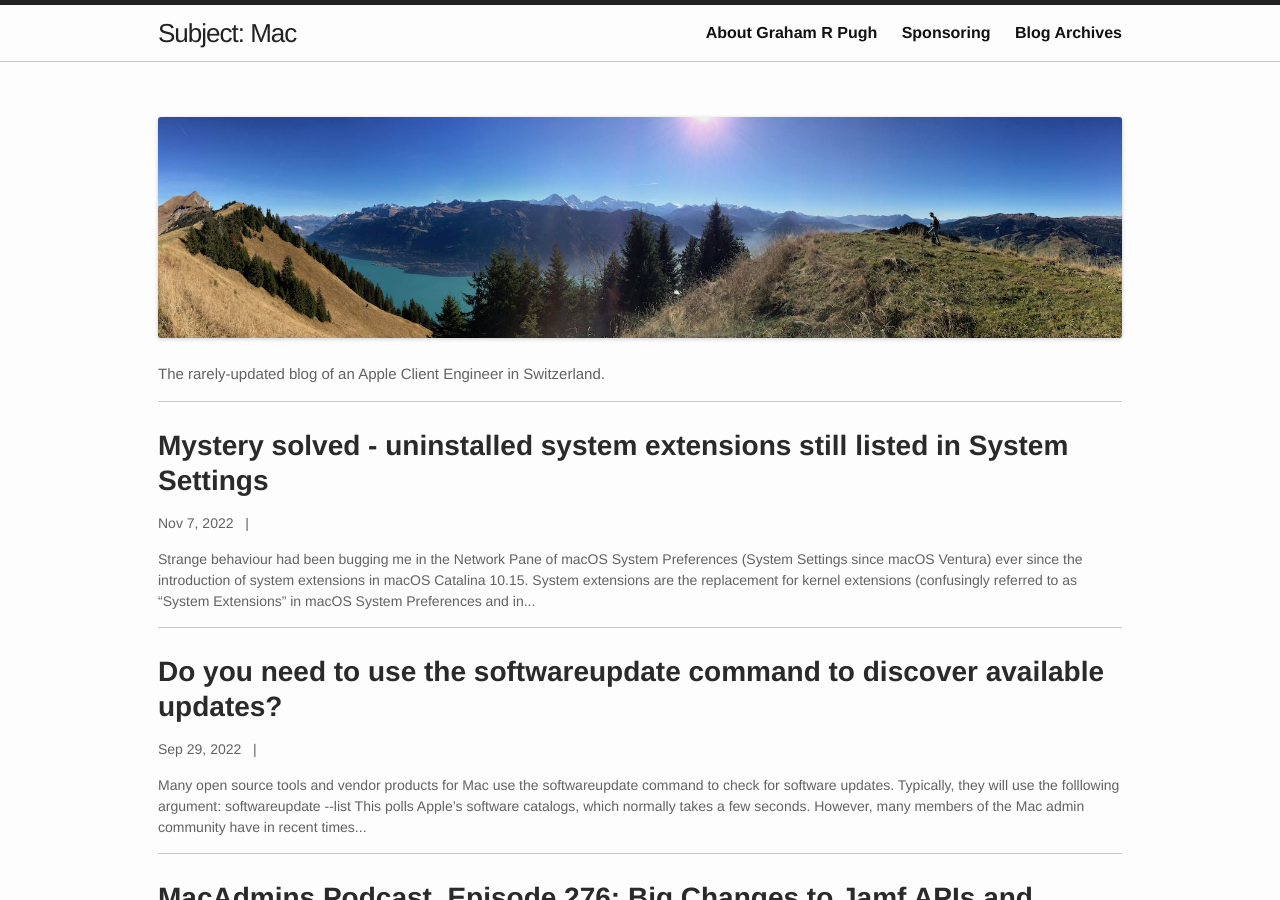
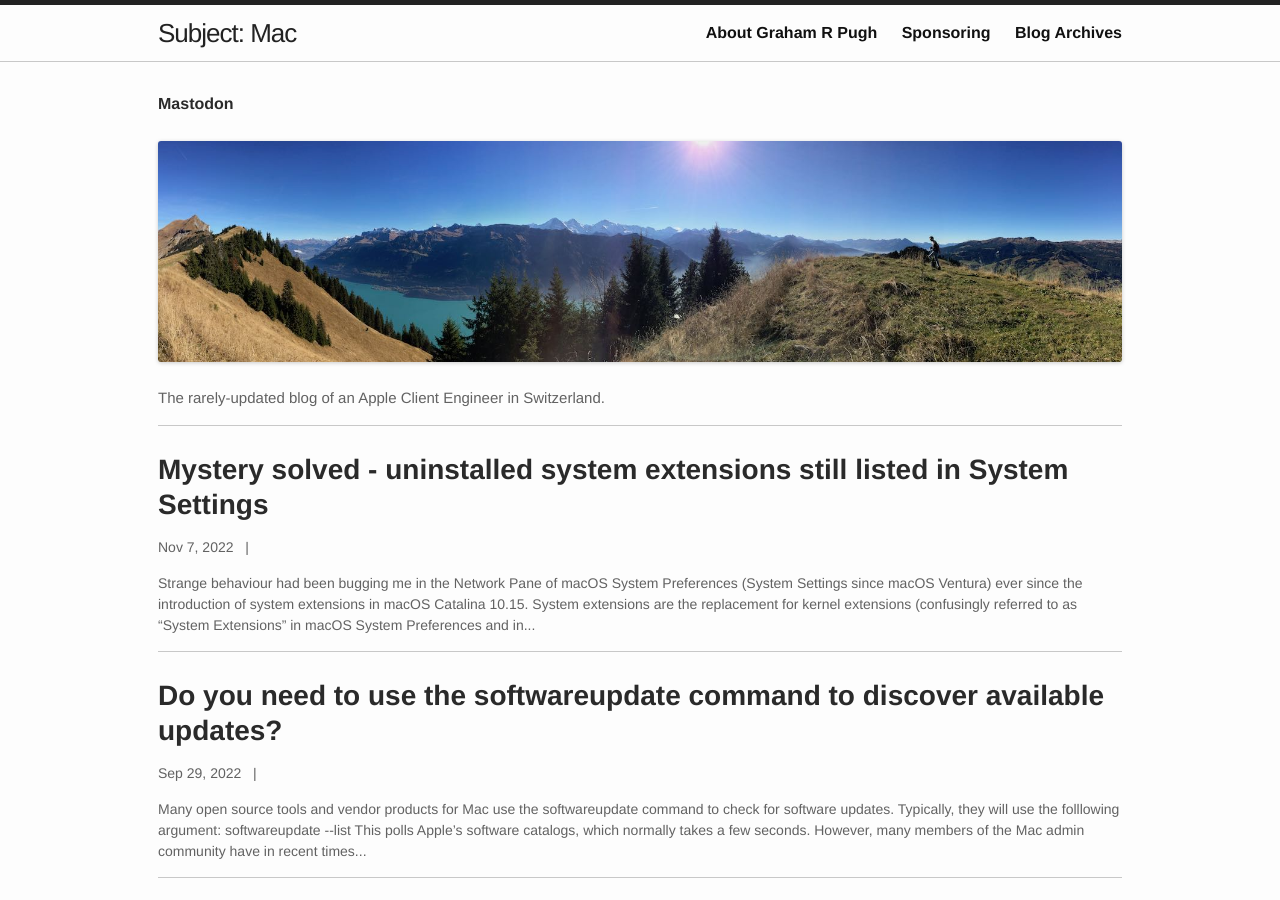
Before and after one commit to grahampugh/grahampugh.github.io, a Jekyll site: the page built from index.html, in a window 1280 px wide and 900 px high. Built offline with Jekyll 4.4.1, drawn with Linux system fonts in a browser that asks for light colours; the list of posts is cut into pages by our own code; comment, search, counter and statistics services are not loaded.

Commit message:
mastodon verification

```diff
--- a/index.html
+++ b/index.html
@@ -2,6 +2,9 @@
 layout: default
 ---
 
+<!--Mastodon verification-->
+<a rel="me" href="https://mas.to/@SubjectMac">Mastodon</a>
+<!--/Mastodon verification-->
 <img class="header-image" src="/assets/images/riggenberg.jpg" />
 
 {% if paginator.page == 1 %}
```
